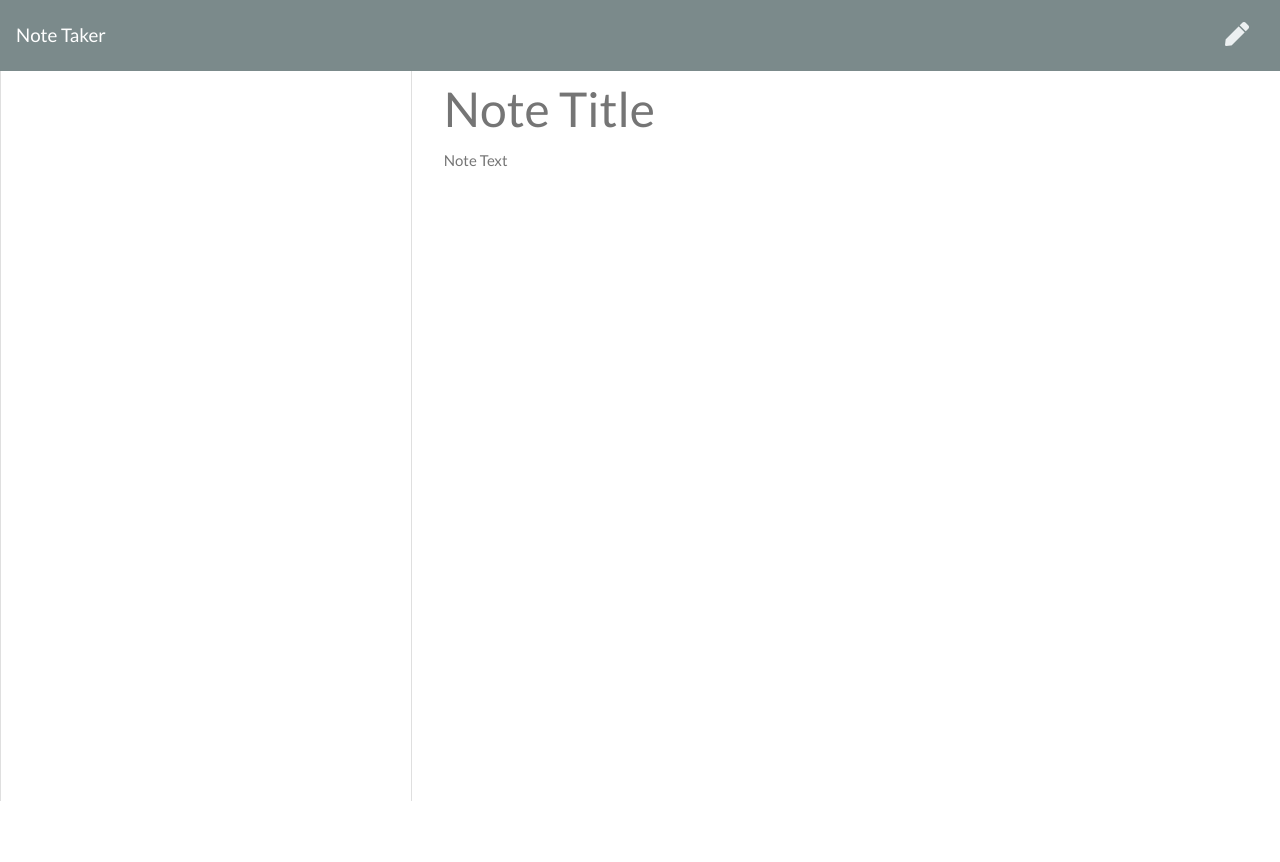
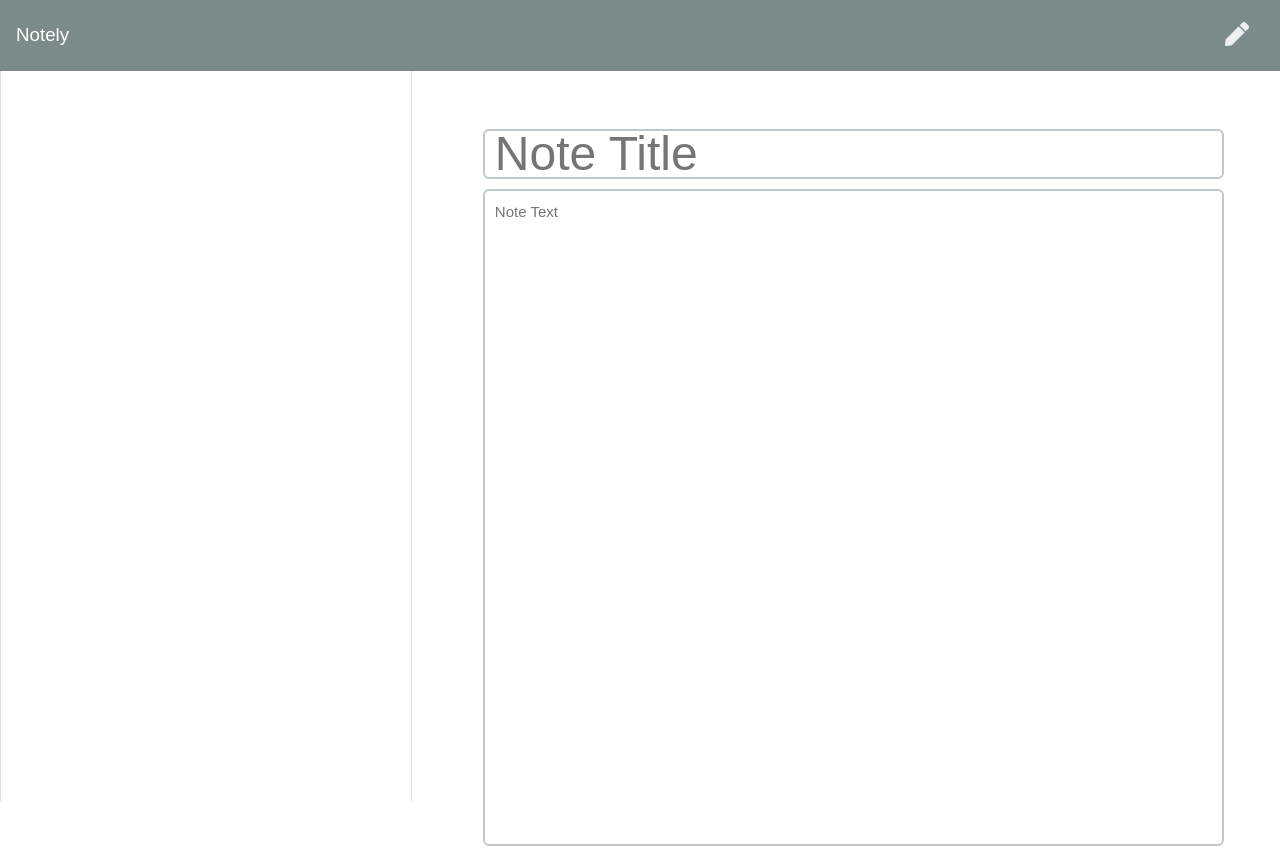
Before and after one commit to gravyhtx/Notely, a website: page public/notes.html in a window 1280 px wide. Before the commit the page ends 806 px from the top, so only its background shows below. Drawn offline with nearby package versions, Linux system fonts and the light colour scheme; no server answers.

```diff
--- a/package.json
+++ b/package.json
@@ -4,7 +4,7 @@
   "description": "Express based, note-taking disco party on a Heroku server",
   "main": "index.js",
   "scripts": {
-    "test": "echo \"Error: no test specified\" && exit 1"
+    "start": "node server.js"
   },
   "repository": {
     "type": "git",
@@ -18,8 +18,5 @@
   "homepage": "https://github.com/gravyhtx/Notely#readme",
   "dependencies": {
     "express": "^4.17.1"
-  },
-  "scripts": {
-    "start": "node server.js"
   }
 }
--- a/public/assets/js/index.js
+++ b/public/assets/js/index.js
@@ -1,3 +1,6 @@
+// var express = require("express");
+// express();
+
 var $noteTitle = $(".note-title");
 var $noteText = $(".note-textarea");
 var $saveNoteBtn = $(".save-note");
--- a/public/notes.html
+++ b/public/notes.html
@@ -11,10 +11,50 @@
     crossorigin="anonymous">
   <link rel="stylesheet" href="/assets/css/styles.css">
 </head>
+<style>
+  html,
+  body,
+  .wrapper {
+    height: 100%;
+    width: 100%;
+    margin: 0 auto;
+    padding: 0;
+  }
+  body {
+    font-family: "Istok Web", sans-serif;
+    text-align: center;
+}
+  .text {
+    -webkit-appearance: none;
+    -moz-appearance: none;
+    appearance: none;
+    border: none;
+    width: 90%;
+    height: 90%;
+    padding: 10px;
+    border: 2px solid #c0c7cf;
+    border-radius: 6px;
+    resize: none;
+    /* overflow: hidden; */
+    margin: 10px;
+  }
+  .note-title {
+    -webkit-appearance: none;
+    -moz-appearance: none;
+    appearance: none;
+    border: none;
+    width: 90%;
+    padding: 10px;
+    border: 2px solid #c0c7cf;
+    border-radius: 6px;
+    resize: none;
+    overflow: hidden;
 
+  }
+</style>
 <body>
   <nav class="navbar navbar-dark bg-dark">
-    <a class="navbar-brand" href="/">Note Taker
+    <a class="navbar-brand" href="/">Notely
     </a>
     <div class="icons">
       <i class="fas fa-save text-light save-note"></i>
@@ -30,8 +70,10 @@
         </div>
       </div>
       <div class="col-8">
+        <br><br>
         <input class="note-title" placeholder="Note Title" maxlength="28" type="text">
-        <textarea class="note-textarea" placeholder="Note Text"></textarea>
+        <!-- <textarea class="note-textarea" placeholder="Note Text"></textarea> -->
+        <textarea placeholder="Note Text" class="text note-textarea" style="overflow:scroll" id="toDo11"></textarea>
       </div>
     </div>
   </div>
```
Also changed, not shown: public/index.html (+1 -1 lines), server.js (added, +16 -0 lines), public/assets/js/api/notes.js (added).
